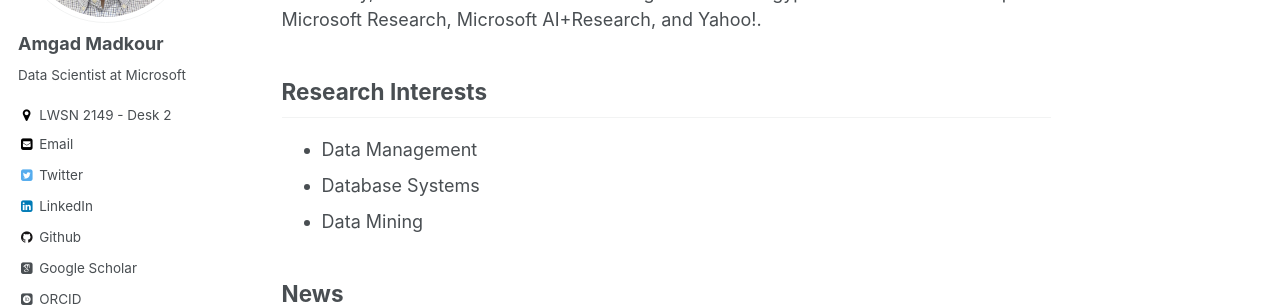
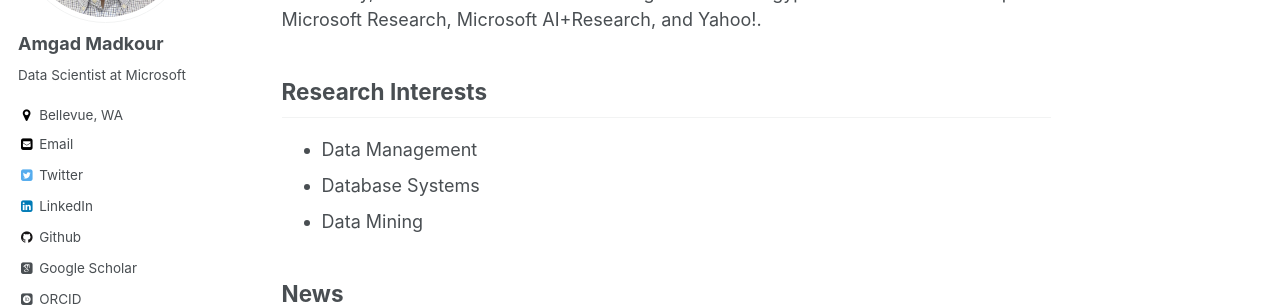
Before and after one commit to amgadmadkour/amgadmadkour.github.io, a Jekyll site: the page built from _pages/about.md, in a window 1280 px wide. Shown: the part 270-577 px from the top of the page. Built offline with Jekyll 4.4.1, drawn with Linux system fonts in a browser that asks for light colours; some web fonts are replaced.

Commit message:
Location update

```diff
--- a/_config.yml
+++ b/_config.yml
@@ -81,7 +81,7 @@ author:
   name             : "Amgad Madkour"
   avatar           : "amgad.jpg"
   bio              : "Data Scientist at Microsoft"
-  location         : "LWSN 2149 - Desk 2"
+  location         : "Bellevue, WA"
   employer         :
   googlescholar    : "http://scholar.google.com/citations?user=s4jIlGEAAAAJ&hl=en"
   email            : "amgad@cs.purdue.edu"
```
